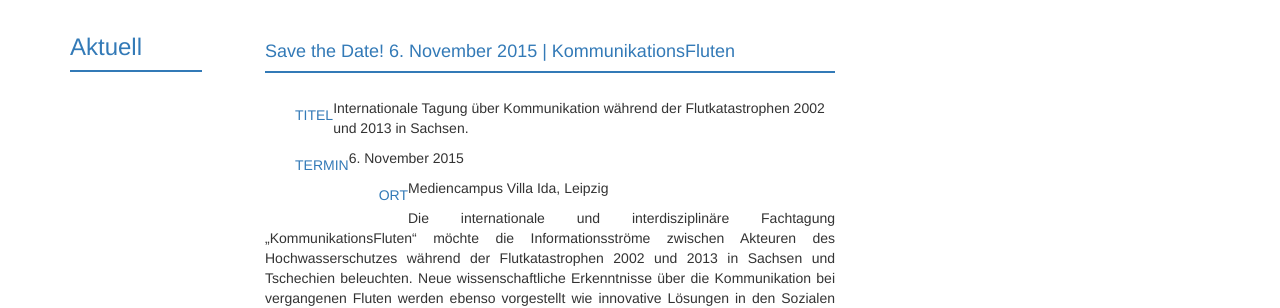
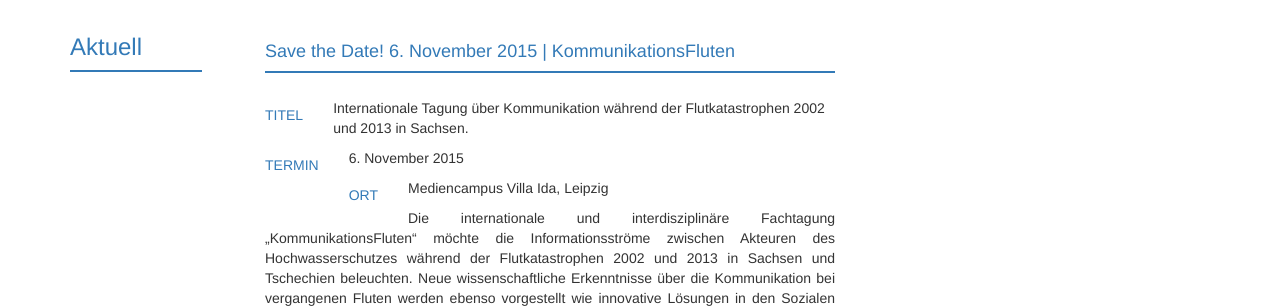
Before and after one commit to susedev/test, a Jekyll site: the page built from konferenz-kommunikationsfluten.html, in a window 1280 px wide. Shown: the part 184-492 px from the top of the page. Built offline with Jekyll 4.4.1, drawn with Linux system fonts in a browser that asks for light colours; nearby versions of some CDN libraries.

Commit message:
Update konferenz-kommunikationsfluten.html

```diff
--- a/konferenz-kommunikationsfluten.html
+++ b/konferenz-kommunikationsfluten.html
@@ -5,9 +5,9 @@ title: Aktuell
 
 <div class="box" style="background-color: #337AB7; height:2px; margin-top:3px; margin-bottom:25px;">&nbsp;</div>
 
-<h4 style="float:left; margin-left: 30px;">Titel</h4>Internationale Tagung &uuml;ber Kommunikation w&auml;hrend der Flutkatastrophen 2002 und 2013 in Sachsen.</p>
-<h4 style="float:left; margin-left: 30px;">Termin</h4><p>6. November 2015</p>
-<h4 style="float:left; margin-left: 30px;">Ort</h4><p>Mediencampus Villa Ida, Leipzig</p>
+<h4 style="float:left; margin-right: 30px;">Titel</h4>Internationale Tagung &uuml;ber Kommunikation w&auml;hrend der Flutkatastrophen 2002 und 2013 in Sachsen.</p>
+<h4 style="float:left; margin-right: 30px;">Termin</h4><p>6. November 2015</p>
+<h4 style="float:left; margin-right: 30px;">Ort</h4><p>Mediencampus Villa Ida, Leipzig</p>
 <p style="text-align: justify;">Die internationale und interdisziplin&auml;re Fachtagung &bdquo;KommunikationsFluten&ldquo; m&ouml;chte die Informationsstr&ouml;me zwischen Akteuren des Hochwasserschutzes w&auml;hrend der Flutkata&shy;strophen 2002 und 2013 in Sachsen und Tschechien beleuchten. Neue wissen&shy;schaftliche Erkenntnisse &uuml;ber die Kommunikation bei vergangenen Fluten werden ebenso vorgestellt wie innovative L&ouml;sungen in den Sozialen Netzwerken f&uuml;r k&uuml;nftige Krisensituationen.</p>
 
 <p style="text-align: justify;">Die Tagung richtet sich sowohl an Akteure im Katastrophenschutz, Forschende, Medienmacher als auch an die interessierte Bev&ouml;lkerung. Sie wird Gelegenheit zum reflektierten Erfahrungsaustausch, zur Diskussion und zum Kennenlernen verschiedener Perspektiven und Krisen-Akteure geben.</p>
```
